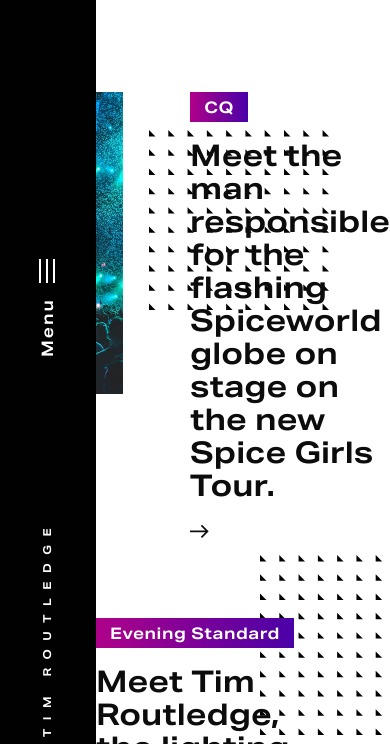
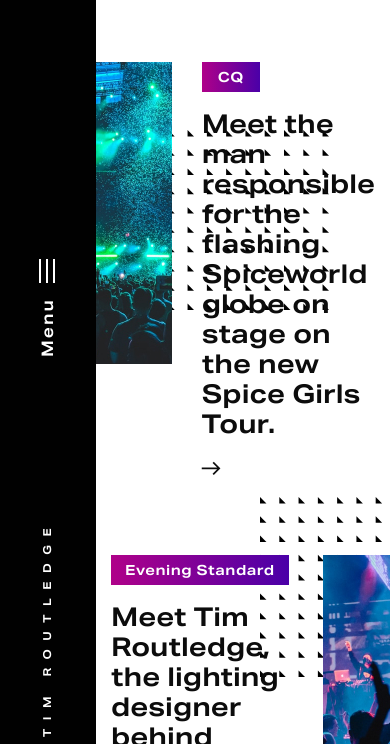
Before and after one commit to MrHidalgo/TimRoutledge, a website: page dest/press.html in a window 390 px wide. Shown: the part 100-844 px from the top of the page. Drawn offline with Linux system fonts and the light colour scheme.

Commit message:
Press page - added tablet view - w\o mobile adaptive.

```diff
--- a/src/index.yaml
+++ b/src/index.yaml
@@ -6,7 +6,7 @@
   ready: 20
 - file: showreel.html
   titleName: Showreel
-  ready: 35
+  ready: 50
 - file: projects.html
   titleName: Projects
   ready: 35
--- a/src/scss/_components/press/_press.scss
+++ b/src/scss/_components/press/_press.scss
@@ -6,6 +6,9 @@
   padding-top: 56px;
   padding-bottom: 97px;
   background-color: #ffffff;
+  @include adaptive(1023) {
+    padding-bottom: 55px;
+  }
 
   &__bg {
     z-index: 0;
@@ -42,6 +45,9 @@
     padding-bottom: 86px;
     letter-spacing: -0.8px;
     text-shadow: none;
+    @include adaptive(1023) {
+      padding-bottom: 56px;
+    }
 
     &:before {
       position: relative;
@@ -58,6 +64,11 @@
       > div {
         padding-bottom: 80px;
 
+        &:nth-last-of-type(2) {
+          @include adaptive(1023) {
+            padding-bottom: 40px;
+          }
+        }
         &:last-of-type {
           padding-bottom: 0;
         }
@@ -123,6 +134,7 @@
   }
 
   .card {
+    padding-right: 15px;
     border: none;
     border-radius: 0;
     background-color: transparent;
@@ -148,12 +160,17 @@
     }
 
     &--reverse {
+      padding-right: 0;
+      padding-left: 15px;
       justify-content: flex-end;
 
       .card {
         &-body {
           padding-left: 0;
           padding-right: 90px;
+          @include adaptive(1023) {
+            padding-right: 30px;
+          }
         }
       }
     }
@@ -164,6 +181,9 @@
       width: 100%;
       max-width: 453px;
       height: 302px;
+      @include adaptive(1023) {
+        max-width: 55%;
+      }
 
       img {
         position: absolute;
@@ -182,6 +202,12 @@
       flex: unset;
       padding: 0;
       padding-left: 67px;
+      @include adaptive(1279) {
+        flex: 1;
+      }
+      @include adaptive(1023) {
+        padding-left: 30px;
+      }
     }
 
     &-text {
@@ -200,6 +226,9 @@
         background: linear-gradient(270deg, #4A00A8 0%, #AF0189 25%, #4A00A8 50%, #AF0189 100%);
         background-size: 200% 200%;
         animation: animatedGradient 5s ease-in-out alternate infinite;
+        @include adaptive(1023) {
+          font-size: 14px;
+        }
       }
 
       @keyframes animatedGradient {
@@ -223,6 +252,10 @@
       font-size: 30px;
       line-height: 33px;
       color: #0C0C0C;
+      @include adaptive(1023) {
+        font-size: 26px;
+        line-height: 30px;
+      }
     }
 
     .icon-font {
```
Also changed, not shown: dest/listPages.html (+2 -2 lines), dest/css/app.css, 1 other file.
